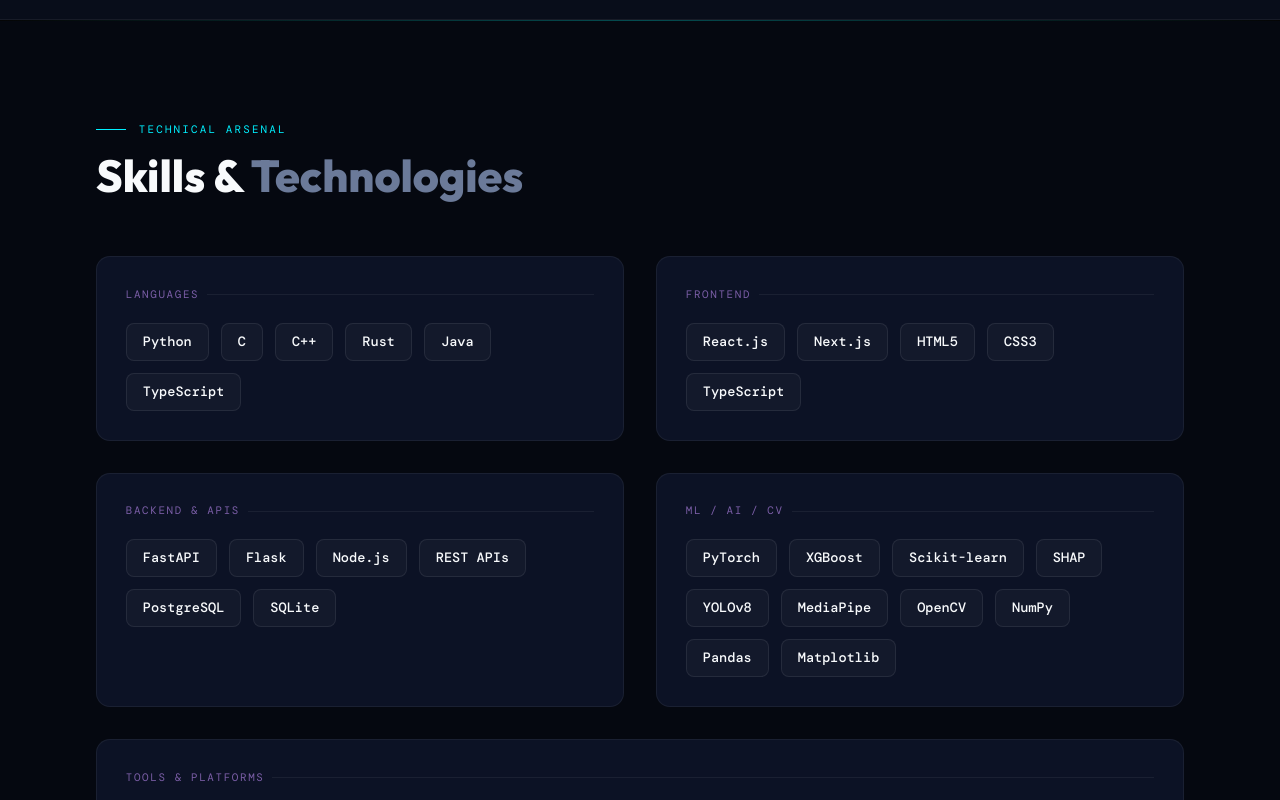
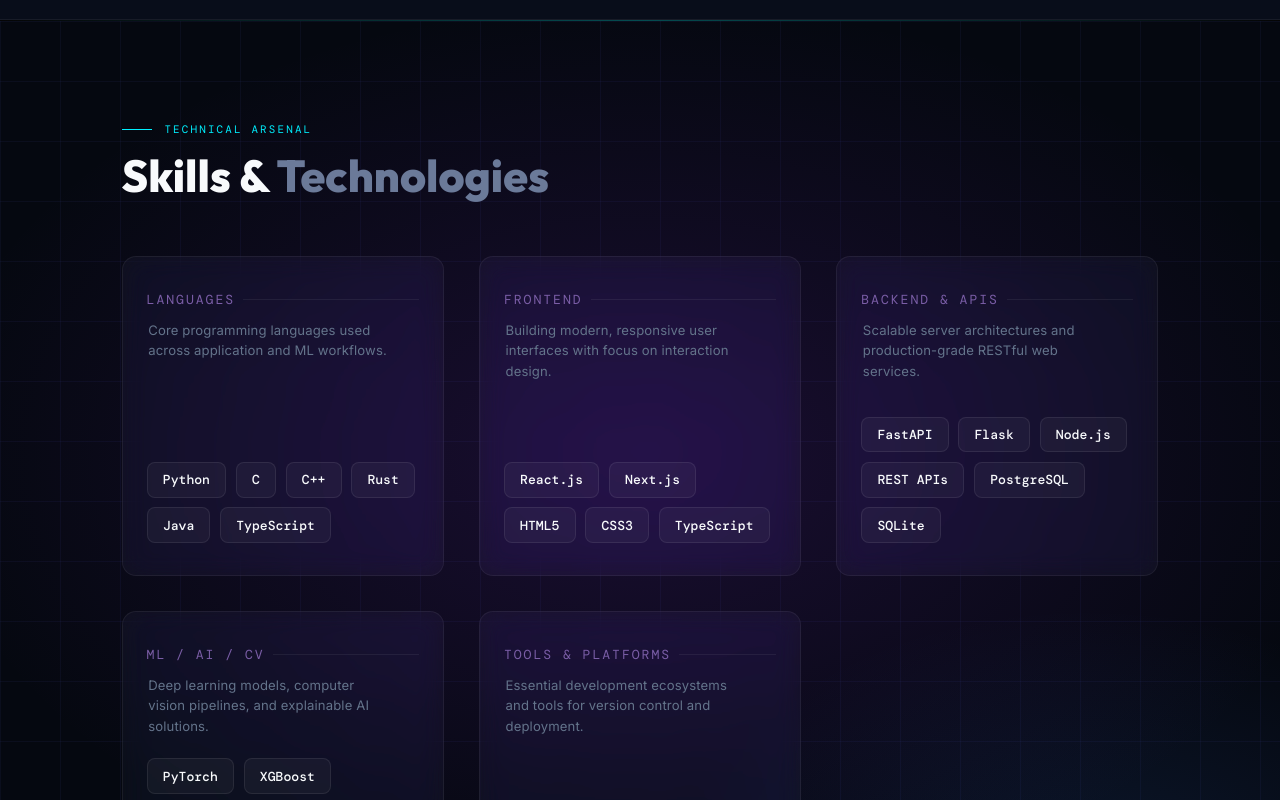
Before and after one commit to dhrisit07-cloud/Portfolio, a React (Vite) app: page / in a window 1280 px wide. Shown: the part 1740-2540 px from the top of the page. Built offline with nearby package versions, Linux system fonts and the light colour scheme; a web font is replaced by a local one.

Commit message:
feat: optimize grid responsiveness and hero visual card visibility

```diff
--- a/index.html
+++ b/index.html
@@ -577,34 +577,66 @@
   }
 
   /* SKILLS */
-  #skills { background: var(--bg); }
+  #skills { background: var(--bg); position: relative; }
+
+  #skills .container {
+    padding: 0 5%; /* match container side padding in reference */
+  }
 
   .skills-layout {
     display: grid;
-    grid-template-columns: 1fr 1fr;
-    gap: 2rem;
+    grid-template-columns: repeat(2, 1fr); /* Default to 2 columns for tablet/laptop */
+    gap: 1.5rem; /* slightly tighter gap to match reference ratio at 640px */
+  }
+
+  @media (min-width: 1024px) {
+    .skills-layout {
+      grid-template-columns: repeat(3, 1fr); /* 3 columns on desktop */
+      gap: 2rem;
+    }
+  }
+
+  @media (max-width: 638px) {
+    .skills-layout {
+      grid-template-columns: 1fr; /* 1 column below ~638px (matching the 636px ref) */
+      gap: 1.25rem;
+    }
   }
 
   .skill-group {
-    background: var(--surface);
+    background: rgba(255, 255, 255, 0.03);
+    backdrop-filter: blur(12px) saturate(160%);
+    -webkit-backdrop-filter: blur(12px) saturate(160%);
     border: 1px solid var(--border);
     border-radius: 14px;
-    padding: 1.8rem;
-    transition: border-color 0.3s;
+    padding: 2rem 1.5rem; /* adjusted padding for better ratio */
+    min-height: 320px; /* adjusted from 400px to match reference vertical ratio */
+    height: 100%;
+    display: flex;
+    flex-direction: column;
+    transition: all 0.3s ease;
   }
 
   .skill-group:hover { border-color: rgba(123,94,167,0.3); }
 
   .skill-group-title {
     font-family: 'DM Mono', monospace;
-    font-size: 0.68rem;
+    font-size: 0.82rem;
     letter-spacing: 0.15em;
     color: var(--accent2);
     text-transform: uppercase;
-    margin-bottom: 1.2rem;
+    margin-bottom: 0.6rem;
     display: flex;
     align-items: center;
     gap: 0.5rem;
+  }
+
+  .skill-description {
+    font-size: 0.8rem;
+    color: var(--muted);
+    line-height: 1.6;
+    margin-bottom: 1.5rem;
+    max-width: 90%;
   }
 
   .skill-group-title::after {
@@ -618,6 +650,7 @@
     display: flex;
     flex-wrap: wrap;
     gap: 0.55rem;
+    margin-top: auto;
   }
 
   .skill-tag {
@@ -1044,31 +1077,28 @@
   }
 
   /* RESPONSIVE */
-  @media (max-width: 768px) {
-    .hero-content,
-    .about-grid,
-    .skills-layout,
-    .projects-grid,
-    .ach-grid,
-    .contact-grid { grid-template-columns: 1fr; gap: 2.5rem; }
-
-    .hero-visual { display: none; }
-
-    nav ul { display: none; }
-    .hamburger { display: flex; }
-  }
-
-  @media (min-width: 769px) and (max-width: 900px) {
-    .hero-content,
-    .about-grid,
-    .skills-layout,
-    .projects-grid,
-    .ach-grid,
-    .contact-grid { grid-template-columns: 1fr; gap: 2.5rem; }
-
-    .hero-visual { display: none; }
-
-    nav ul { gap: 1.5rem; }
+  @media (max-width: 639px) {
+    /* Enforce 1 column below 640px for all grid items */
+    .skills-layout, .projects-grid, .ach-grid { grid-template-columns: 1fr !important; gap: 1.5rem !important; }
+
+    .hero-content, .about-grid, .contact-grid { grid-template-columns: 1fr !important; gap: 2rem !important; }
+    .hero-visual { display: flex !important; margin-top: 3rem; justify-content: center; }
+    nav ul { display: none !important; }
+    .hamburger { display: flex !important; }
+  }
+
+  @media (min-width: 640px) and (max-width: 1024px) {
+    /* Switch grids to 2 columns starting at 640px */
+    .skills-layout, .projects-grid, .ach-grid { grid-template-columns: repeat(2, 1fr) !important; gap: 1.5rem !important; }
+
+    /* Keep wide text sections in 1 column for better readability on tablets */
+    .hero-content, .about-grid, .contact-grid { grid-template-columns: 1fr !important; gap: 2.5rem !important; }
+    .hero-visual { display: flex !important; margin-top: 4rem; justify-content: center; }
+  }
+
+  @media (min-width: 1025px) {
+    /* 3 columns on full desktop screens */
+    .skills-layout, .projects-grid, .ach-grid { grid-template-columns: repeat(3, 1fr) !important; gap: 2.2rem !important; }
   }
 
   /* Glowing line separator */
@@ -1296,6 +1326,7 @@
     <div class="skills-layout">
       <div class="skill-group reveal">
         <div class="skill-group-title">Languages</div>
+        <div class="skill-description">Core programming languages used across application and ML workflows.</div>
         <div class="skill-tags">
           <span class="skill-tag">Python</span>
           <span class="skill-tag">C</span>
@@ -1308,6 +1339,7 @@
 
       <div class="skill-group reveal">
         <div class="skill-group-title">Frontend</div>
+        <div class="skill-description">Building modern, responsive user interfaces with focus on interaction design.</div>
         <div class="skill-tags">
           <span class="skill-tag">React.js</span>
           <span class="skill-tag">Next.js</span>
@@ -1319,6 +1351,7 @@
 
       <div class="skill-group reveal">
         <div class="skill-group-title">Backend & APIs</div>
+        <div class="skill-description">Scalable server architectures and production-grade RESTful web services.</div>
         <div class="skill-tags">
           <span class="skill-tag">FastAPI</span>
           <span class="skill-tag">Flask</span>
@@ -1331,6 +1364,7 @@
 
       <div class="skill-group reveal">
         <div class="skill-group-title">ML / AI / CV</div>
+        <div class="skill-description">Deep learning models, computer vision pipelines, and explainable AI solutions.</div>
         <div class="skill-tags">
           <span class="skill-tag">PyTorch</span>
           <span class="skill-tag">XGBoost</span>
@@ -1345,8 +1379,9 @@
         </div>
       </div>
 
-      <div class="skill-group reveal" style="grid-column: span 2;">
+      <div class="skill-group reveal">
         <div class="skill-group-title">Tools & Platforms</div>
+        <div class="skill-description">Essential development ecosystems and tools for version control and deployment.</div>
         <div class="skill-tags">
           <span class="skill-tag">Git</span>
           <span class="skill-tag">GitHub</span>
--- a/src/components/Experience.css
+++ b/src/components/Experience.css
@@ -51,7 +51,7 @@
   line-height: 1.7;
 }
 
-@media (max-width: 768px) {
+@media (max-width: 639px) {
   .exp-header {
     flex-direction: column;
   }
--- a/src/components/Skills.css
+++ b/src/components/Skills.css
@@ -1,55 +1,126 @@
+/* ——— Section Background ——— */
+#skills {
+  position: relative;
+  overflow: hidden;
+}
+
+#skills::before {
+  content: '';
+  position: absolute;
+  inset: 0;
+  background:
+    /* subtle neon grid lines */
+    linear-gradient(rgba(99, 102, 241, 0.06) 1px, transparent 1px),
+    linear-gradient(90deg, rgba(99, 102, 241, 0.06) 1px, transparent 1px),
+    /* deep purple-to-black radial glow in the centre */
+    radial-gradient(ellipse 80% 60% at 50% 40%, rgba(120, 40, 200, 0.18) 0%, transparent 70%),
+    /* bottom-right accent glow */
+    radial-gradient(ellipse 50% 40% at 85% 80%, rgba(59, 130, 246, 0.12) 0%, transparent 65%);
+  background-size: 60px 60px, 60px 60px, 100% 100%, 100% 100%;
+  pointer-events: none;
+  z-index: 0;
+}
+
+/* keep the content above the pseudo-element */
+#skills .container {
+  position: relative;
+  z-index: 1;
+}
+
+/* ——— Grid ——— */
 .skills-grid {
   display: grid;
-  grid-template-columns: repeat(auto-fill, minmax(320px, 1fr));
+  grid-template-columns: repeat(3, 1fr);
   gap: 2rem;
 }
 
+/* ——— Card — glass effect ——— */
 .skill-card {
-  padding: 2rem;
+  padding: 2.2rem 2rem;
+  min-height: 220px;
   display: flex;
   flex-direction: column;
-  height: 100%;
+  gap: 0;
+
+  /* Glassmorphism */
+  background: rgba(255, 255, 255, 0.04);
+  backdrop-filter: blur(18px) saturate(160%);
+  -webkit-backdrop-filter: blur(18px) saturate(160%);
+  border: 1px solid rgba(255, 255, 255, 0.1);
+  border-radius: 20px;
+
+  /* Subtle inner glow */
+  box-shadow:
+    inset 0 1px 0 rgba(255, 255, 255, 0.08),
+    0 8px 32px rgba(0, 0, 0, 0.4);
+
+  transition: transform 0.35s ease, border-color 0.35s ease, box-shadow 0.35s ease;
 }
 
+.skill-card:hover {
+  transform: translateY(-6px);
+  border-color: rgba(139, 92, 246, 0.35);
+  box-shadow:
+    inset 0 1px 0 rgba(255, 255, 255, 0.1),
+    0 16px 40px rgba(99, 102, 241, 0.2),
+    0 0 0 1px rgba(139, 92, 246, 0.15);
+}
+
+/* ——— Header ——— */
 .skill-header {
   display: flex;
   align-items: center;
-  gap: 1.5rem;
-  margin-bottom: 2rem;
+  gap: 1.2rem;
+  margin-bottom: 0.75rem;
 }
 
 .skill-icon-wrapper {
-  background: rgba(59, 130, 246, 0.1);
+  background: rgba(59, 130, 246, 0.12);
   color: var(--accent-primary);
-  width: 50px;
-  height: 50px;
+  width: 52px;
+  height: 52px;
+  flex-shrink: 0;
   display: flex;
   align-items: center;
   justify-content: center;
   border-radius: 14px;
-  border: 1px solid rgba(59, 130, 246, 0.2);
-  box-shadow: inset 0 0 15px rgba(59, 130, 246, 0.1);
+  border: 1px solid rgba(59, 130, 246, 0.25);
+  box-shadow: inset 0 0 18px rgba(59, 130, 246, 0.12);
 }
 
 .skill-title {
-  font-size: 1rem;
-  letter-spacing: 0.05em;
+  font-size: 1.25rem;
+  letter-spacing: 0.06em;
   text-transform: uppercase;
   font-family: var(--font-display);
+  font-weight: 700;
+  color: var(--text-primary);
 }
 
+/* ——— Description line ——— */
+.skill-description {
+  font-size: 0.82rem;
+  color: var(--text-muted);
+  letter-spacing: 0.01em;
+  line-height: 1.55;
+  margin-bottom: 1.4rem;
+  padding-left: 0.1rem;
+}
+
+/* ——— Tags ——— */
 .skill-tags {
   display: flex;
   flex-wrap: wrap;
-  gap: 0.75rem;
+  gap: 0.6rem;
+  margin-top: auto;
 }
 
 .skill-tag {
-  background: rgba(255, 255, 255, 0.03);
+  background: rgba(255, 255, 255, 0.04);
   border: 1px solid var(--border-color);
-  padding: 0.45rem 1rem;
+  padding: 0.4rem 0.95rem;
   border-radius: 8px;
-  font-size: 0.85rem;
+  font-size: 0.82rem;
   font-weight: 500;
   color: var(--text-primary);
   transition: all 0.3s ease;
@@ -57,7 +128,7 @@
 }
 
 .skill-card:hover .skill-tag {
-  border-color: rgba(139, 92, 246, 0.2);
+  border-color: rgba(139, 92, 246, 0.22);
 }
 
 .skill-tag:hover {
@@ -68,8 +139,21 @@
   color: white;
 }
 
-@media (max-width: 768px) {
+/* ——— Responsive ——— */
+@media (max-width: 639px) {
   .skills-grid {
     grid-template-columns: 1fr;
+    gap: 1.5rem;
+  }
+  .skill-card {
+    min-height: auto;
+    padding: 1.5rem;
   }
 }
+
+@media (min-width: 640px) and (max-width: 1024px) {
+  .skills-grid {
+    grid-template-columns: repeat(2, 1fr);
+    gap: 1.5rem;
+  }
+}
--- a/src/components/Skills.tsx
+++ b/src/components/Skills.tsx
@@ -6,31 +6,37 @@
   {
     title: 'Languages',
     icon: <Terminal size={24} />,
+    description: 'Core programming languages used across application and ML workflows.',
     skills: ['Python', 'C', 'C++', 'Rust', 'Java']
   },
   {
     title: 'Frontend',
     icon: <Globe size={24} />,
+    description: 'Tools and frameworks for building modern, responsive user interfaces.',
     skills: ['HTML', 'CSS', 'React.js', 'Next.js', 'TypeScript']
   },
   {
     title: 'Backend',
     icon: <Cpu size={24} />,
+    description: 'Server-side frameworks and APIs powering robust application logic.',
     skills: ['Flask', 'FastAPI', 'Node.js', 'REST APIs']
   },
   {
     title: 'Databases',
     icon: <Database size={24} />,
+    description: 'Relational databases for structured data storage and management.',
     skills: ['SQLite', 'PostgreSQL']
   },
   {
     title: 'ML / AI',
     icon: <BrainCircuit size={24} />,
+    description: 'Machine learning and computer vision libraries for intelligent systems.',
     skills: ['PyTorch', 'XGBoost', 'Scikit-learn', 'SHAP', 'MediaPipe', 'YOLOv8', 'NumPy', 'Pandas', 'Matplotlib']
   },
   {
     title: 'Tools & Platforms',
     icon: <Wrench size={24} />,
+    description: 'Development tools and platforms that streamline the engineering workflow.',
     skills: ['Git', 'GitHub', 'Jupyter', 'VS Code', 'Streamlit', 'OpenCV', 'Docker']
   }
 ];
@@ -45,13 +51,14 @@
 
         <div className="skills-grid">
           {skillCategories.map((category, index) => (
-            <div key={index} className="skill-card card-glass">
+            <div key={index} className="skill-card">
               <div className="skill-header">
                 <div className="skill-icon-wrapper">
                   {category.icon}
                 </div>
                 <h3 className="skill-title">{category.title}</h3>
               </div>
+              <p className="skill-description">{category.description}</p>
               <div className="skill-tags">
                 {category.skills.map((skill, i) => (
                   <span key={i} className="skill-tag">
--- a/src/index.css
+++ b/src/index.css
@@ -73,6 +73,12 @@
   max-width: 1200px;
   margin: 0 auto;
   padding: 0 2rem;
+}
+
+@media (max-width: 640px) {
+  .container {
+    padding: 0 1rem;
+  }
 }
 
 .section {
```
Also changed, not shown: src/components/Achievements.css (+14 -3 lines), src/components/Projects.css (+10 -2 lines).
